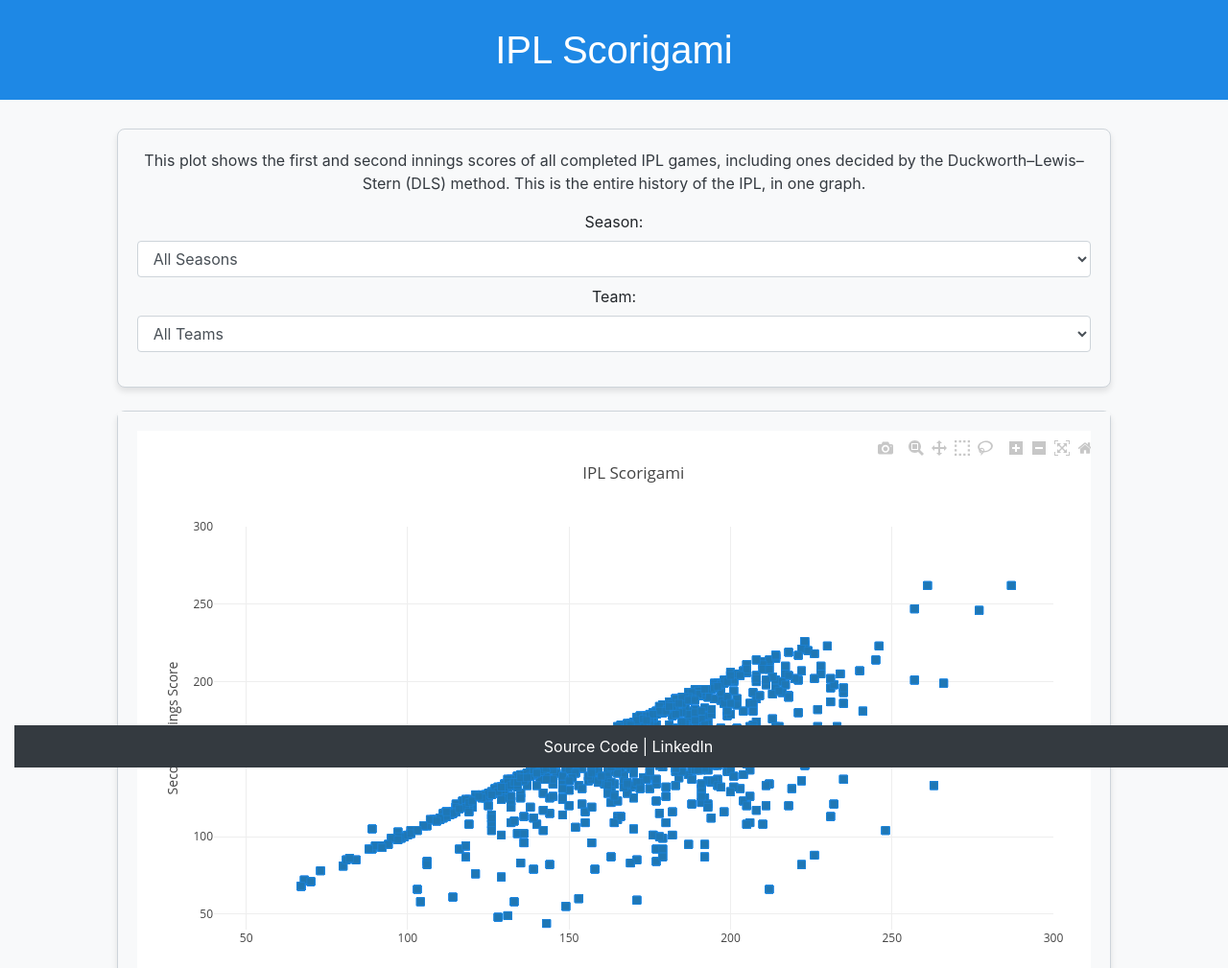
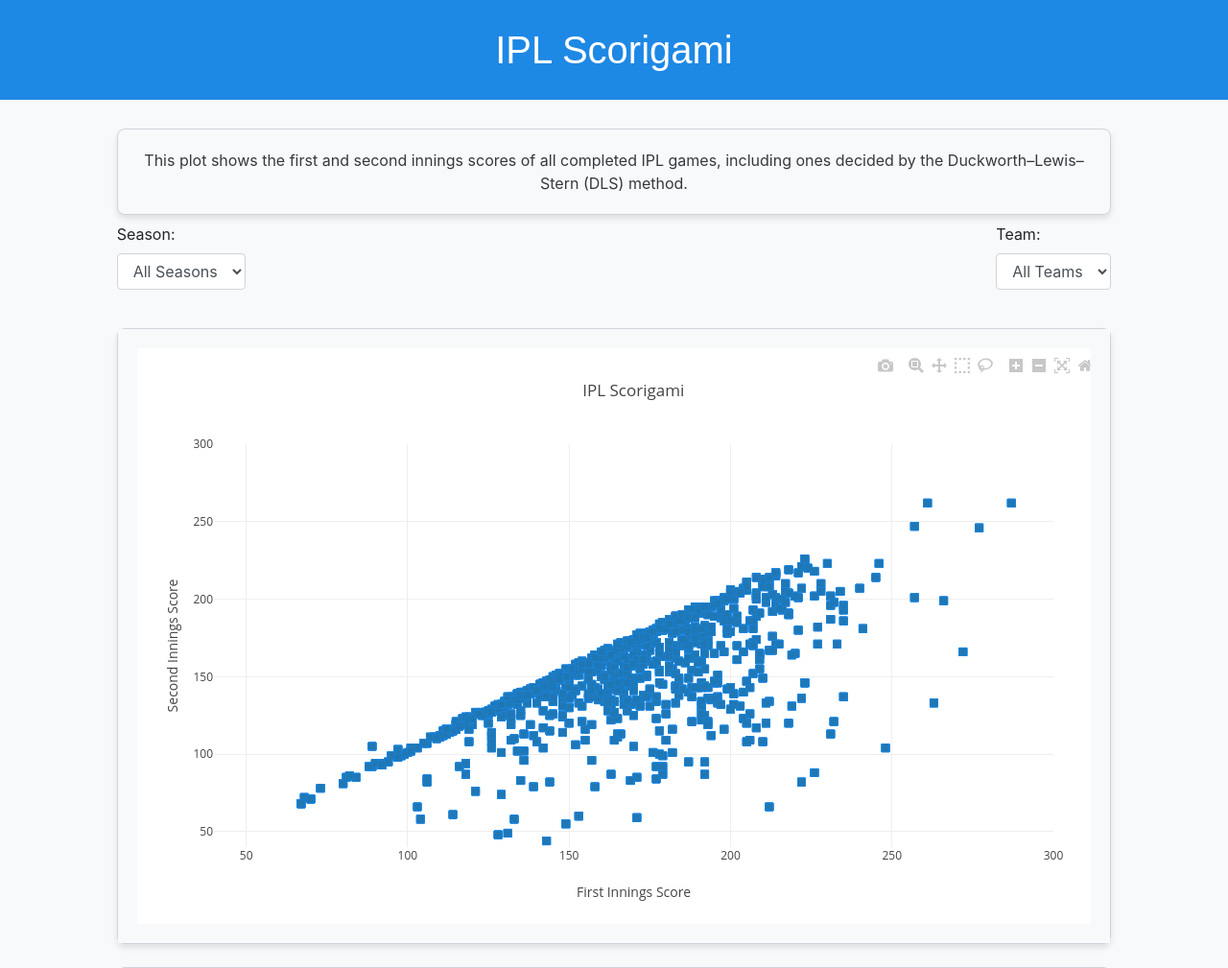
Before and after one commit to arulgundam/ipl_scorigami_deprecated2, a Flask app: page / in a window 1280 px wide. Shown: the top 1009 px of the page at 96% size. Run offline with Flask 2, Linux system fonts and the light colour scheme; data comes from the database, SQL or seed files in the repository; some libraries are stand-ins or nearby versions; some web fonts are replaced.

Commit message:
Filters present, but not working properly. Need to reformat their layout and also footer.

```diff
--- a/static/css/styles.css
+++ b/static/css/styles.css
@@ -52,25 +52,7 @@ body {
     flex-direction: row; /* Set flex direction to row */
 }
 
-/* Footer Styles */
-.grey-footer {
-    background-color: #343a40; /* Dark grey background */
-    color: #fff; /* White text */
-    padding: 10px 0;
-    position: fixed;
-    bottom: 0;
-    width: 100%;
+/* Filters Container Styles */
+.filters-container {
+    background-color: #f8f9fa;
 }
-
-.grey-footer p {
-    margin: 0;
-}
-
-.grey-footer a {
-    color: #fff; /* White text for links */
-    text-decoration: none;
-}
-
-.grey-footer a:hover {
-    text-decoration: underline;
-}
--- a/static/js/script.js
+++ b/static/js/script.js
@@ -80,8 +80,7 @@ fetch('/data')
                 opacity: 0.8
             },
             type: 'scatter',
-            text: data.map(d => `<i>${d.description}</i><br><span>${d.name} | <b>${d.result}</b></span>`), // Updated hover text format
-            hoverinfo: 'text',
+            text: data.map(d => `<i>${d.description}</i><br><span>${d.name} | <b>${d.result}</b> | 1st: ${d.first_innings_score}, 2nd: ${d.second_innings_score}<span>`),
             hoverlabel: {
                 bgcolor: 'white',
                 bordercolor: 'black',
--- a/templates/index.html
+++ b/templates/index.html
@@ -22,21 +22,27 @@
             <div class="col-md-10 offset-md-1">
                 <div class="card main-card">
                     <div class="card-body">
-                        <p class="card-text">This plot shows the first and second innings scores of all completed IPL games, including ones decided by the Duckworth–Lewis–Stern (DLS) method. This is the entire history of the IPL, in one graph.</p>
-                        <!-- Filters -->
-                        <div class="filters mb-3">
+                        <p class="card-text">This plot shows the first and second innings scores of all completed IPL games, including ones decided by the Duckworth–Lewis–Stern (DLS) method.</p>
+                    </div>
+                </div>
+            </div>
+        </div>
+        <!-- Filters Container -->
+        <div class="row mt-2 mb-2 filters-container">
+            <div class="col-md-10 offset-md-1 d-flex justify-content-between">
+                <div class="form-group">
                     <label for="seasonFilter">Season:</label>
                     <select id="seasonFilter" class="form-control">
                         <option value="">All Seasons</option>
                         <!-- Options will be populated dynamically -->
                     </select>
-                            <label for="teamFilter" class="mt-2">Team:</label>
+                </div>
+                <div class="form-group">
+                    <label for="teamFilter">Team:</label>
                     <select id="teamFilter" class="form-control">
                         <option value="">All Teams</option>
                         <!-- Options will be populated dynamically -->
                     </select>
-                        </div>
-                    </div>
                 </div>
             </div>
         </div>
@@ -72,12 +78,12 @@
                 </div>
             </div>
         </div>
-        <div class="grey-footer">
-            <p class="text-center">
-                <a href="https://github.com/arulgundam/ipl_scorigami" target="_blank">Source Code</a> |
-                <a href="https://www.linkedin.com/in/arul-gundam/" target="_blank">LinkedIn</a>
-            </p>
+        <!-- Footer -->
+        <footer class="footer bg-dark text-white text-center">
+            <div class="container">
+                <p class="mb-0">Source Code: <a href="https://github.com/arulgundam/ipl_scorigami" class="text-white" target="_blank">arulgundam/ipl_scorigami</a> | LinkedIn: <a href="https://www.linkedin.com/in/arul-gundam/" class="text-white" target="_blank">Arul Gundam</a></p>
             </div>
+        </footer>
     </div>
     <!-- Plotly JS and Fetch Data -->
     <script src="https://cdn.plot.ly/plotly-latest.min.js"></script>
```
Lines whose indentation alone changed are shown as unchanged.
